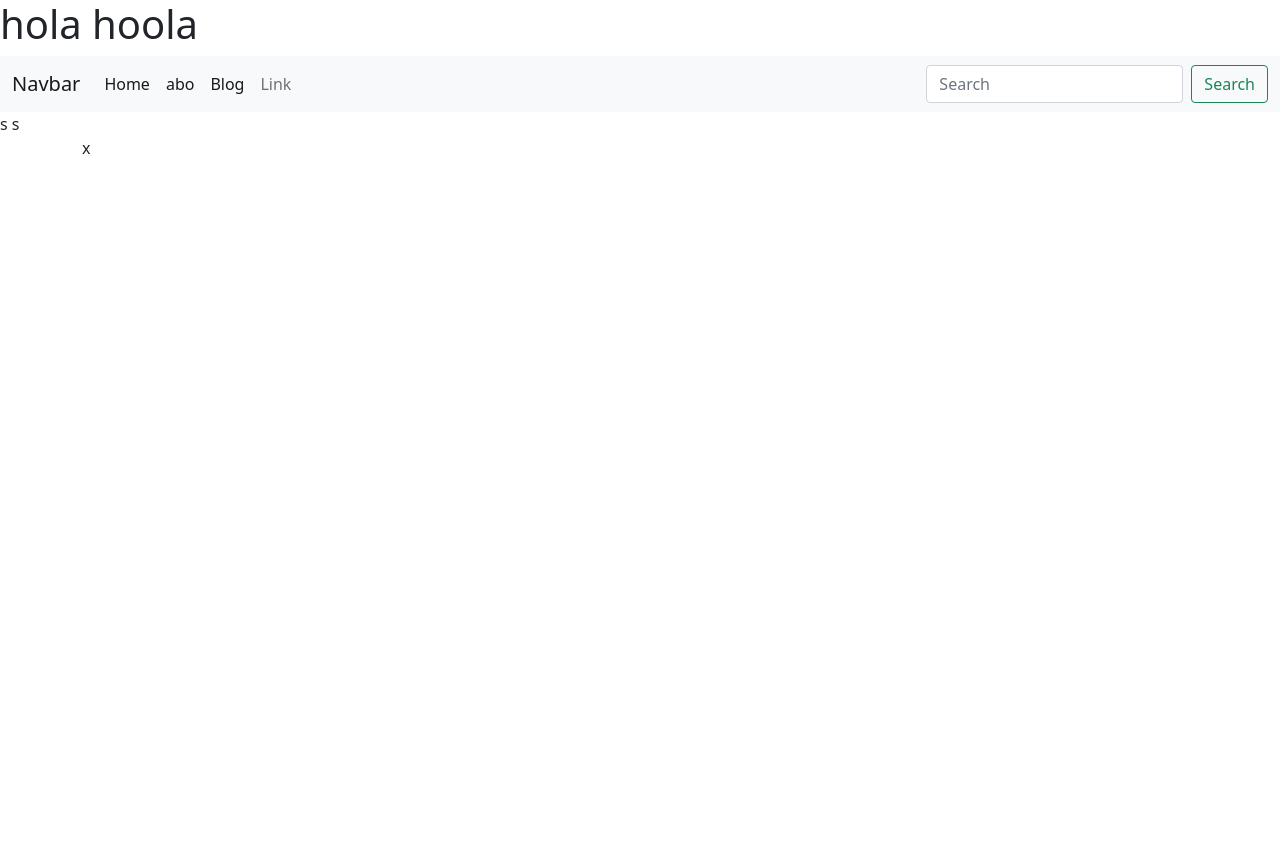
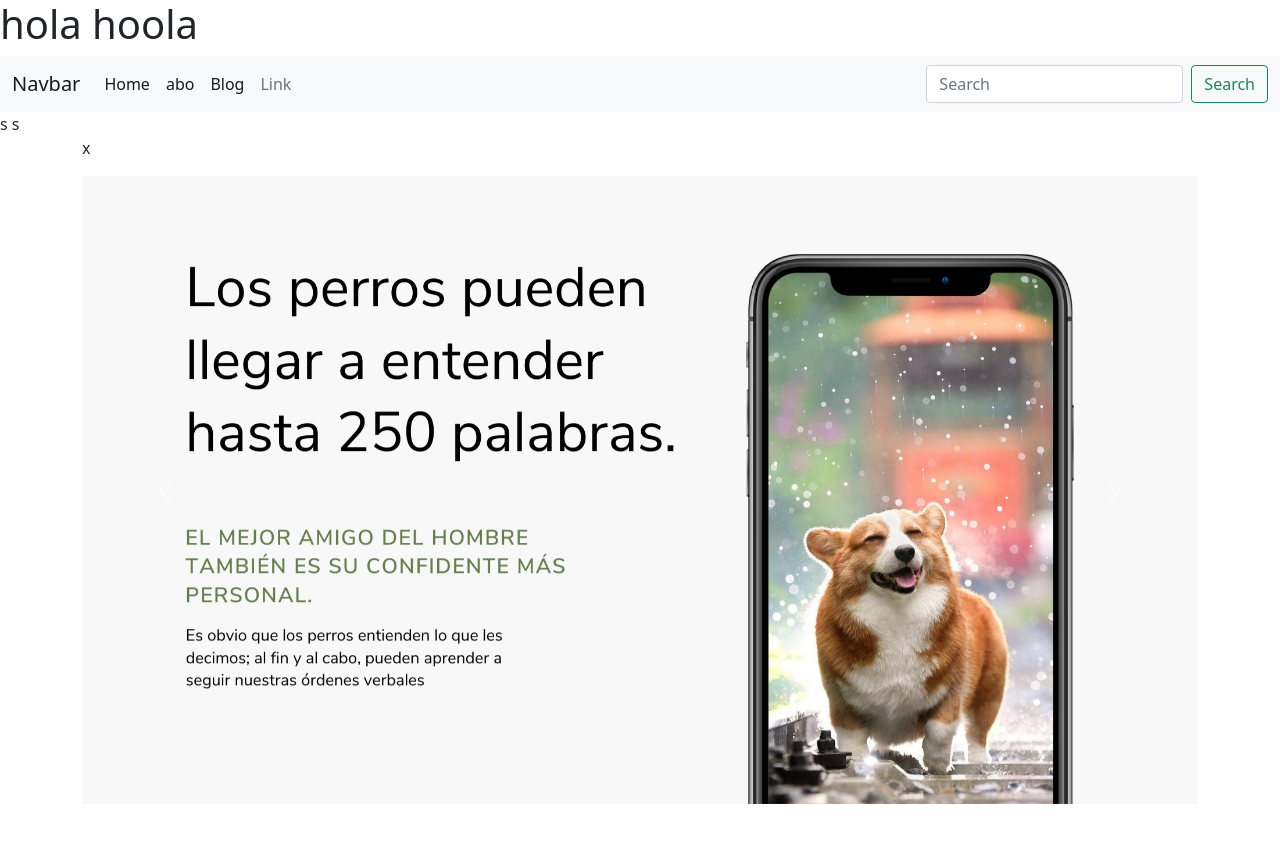
Before and after one commit to vanevrb2/hola, a Jekyll site: the page built from index.md, in a window 1280 px wide. Shown: the top 843 px of the page. Built offline with Jekyll 4.4.1, drawn with Linux system fonts in a browser that asks for light colours.

Commit message:
Update index.md

```diff
--- a/index.md
+++ b/index.md
@@ -10,7 +10,7 @@ x
 
 {% assign image_files = site.static_files | where: "image", true %}
 {% for myImage in image_files %}
-    <div class="carousel-item {% if image_files.first == "/assets/img/sliders/1.png" %}active{% endif %}">
+    <div class="carousel-item {% if myImage.path == "/assets/img/sliders/1.png" %}active{% endif %}">
       <img src="{{ site.baseurl }}{{ myImage.path }}"  class="d-block w-100" alt="...">
     </div>
     {% endfor  %}
```
